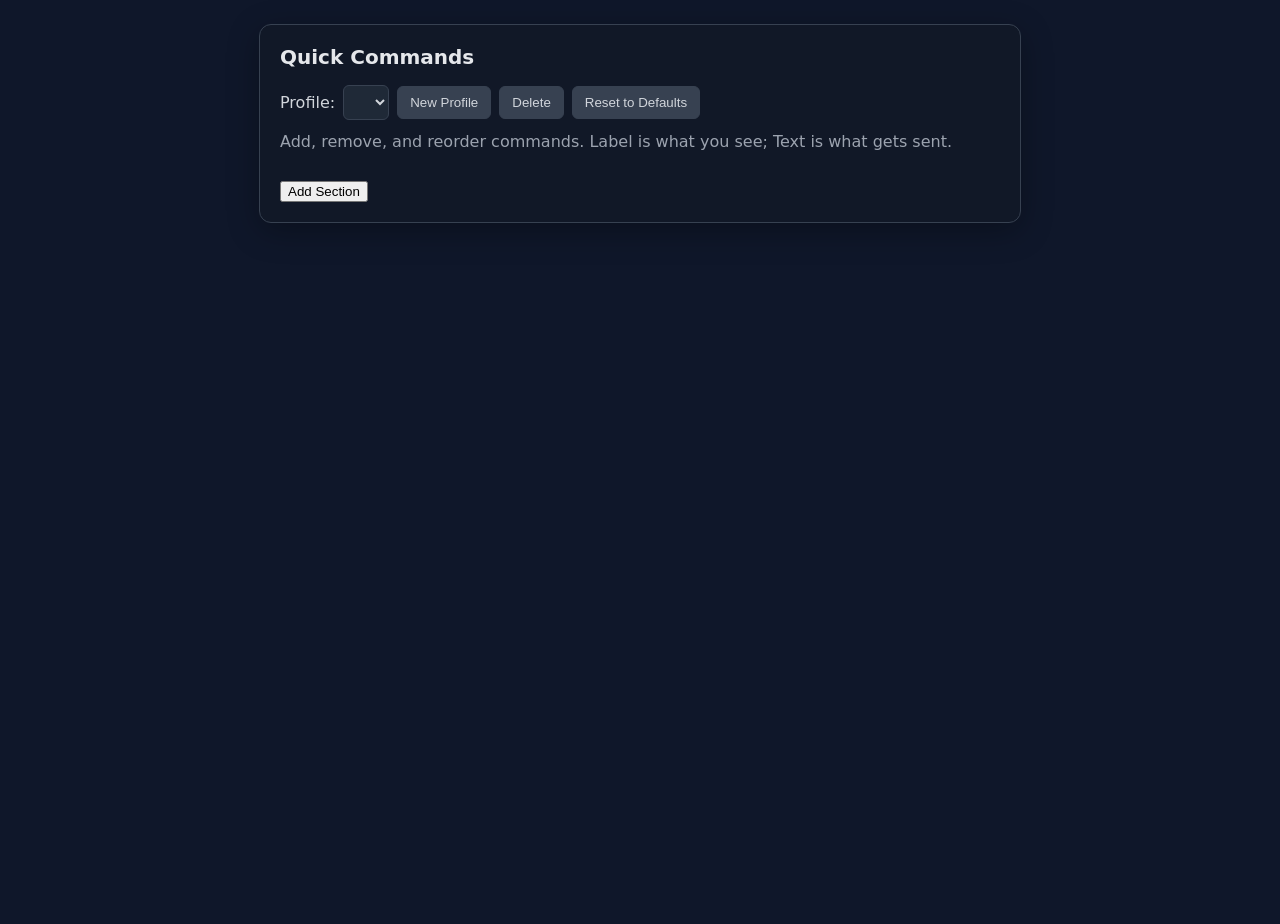
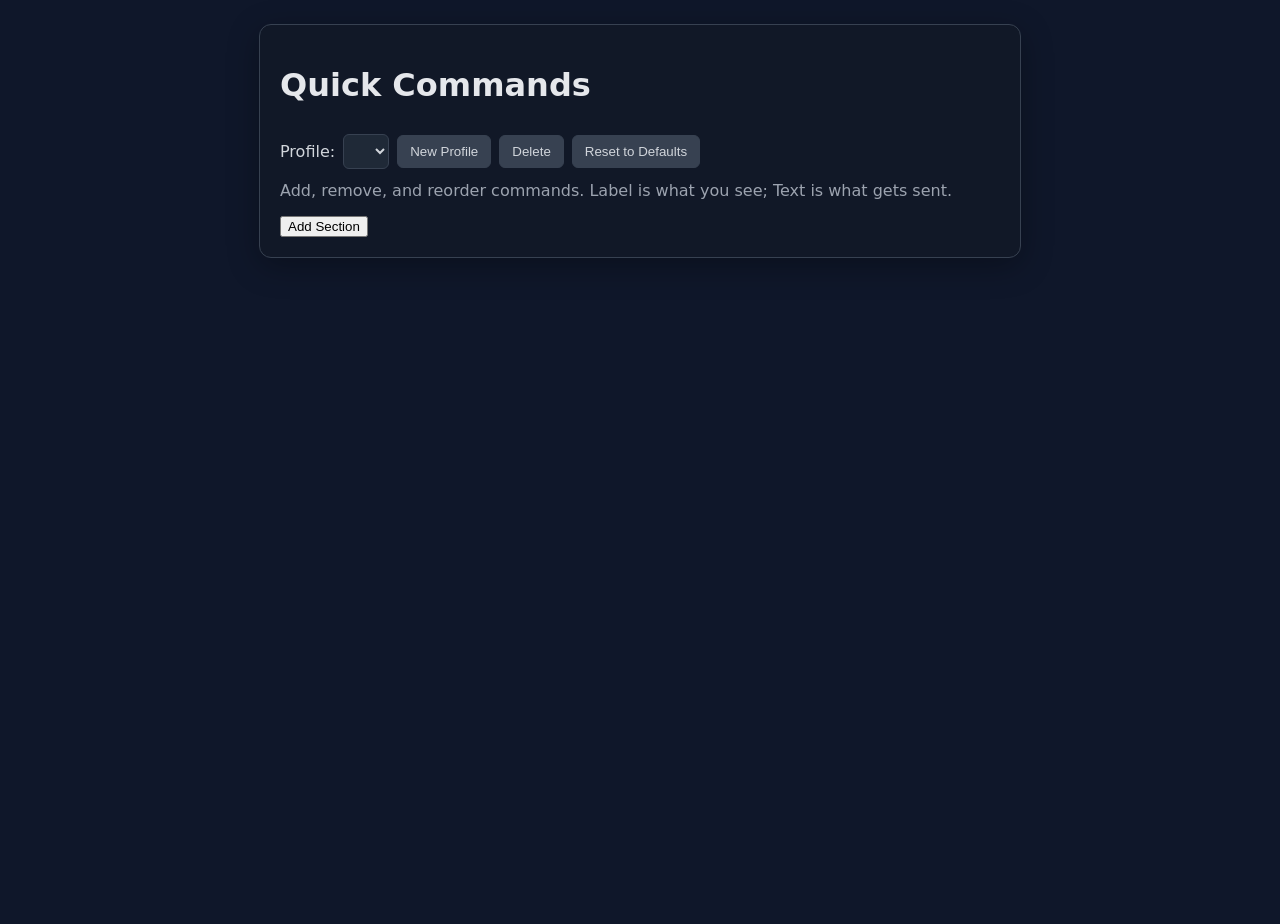

add

--- a/extension/options.css
+++ b/extension/options.css
@@ -33,7 +33,6 @@ body {
 	transition: all 0.2s ease; /* Smooth transitions when not dragging */
 }
 
-/* Section header stability */
 .section-header {
 	background: linear-gradient(135deg, #1e293b 0%, #0f172a 100%);
 	border-radius: 6px;
@@ -88,8 +87,8 @@ body {
 
 /* Invalid drop zone styling */
 .invalid-drop-zone {
-	background-color: #fef2f2 !important;
-	border: 1px dashed #ef4444 !important;
+	background-color: rgba(127, 29, 29, 0.35) !important;
+	border: 1px dashed #f87171 !important;
 	border-radius: 4px;
 }
 #app {
@@ -120,6 +119,20 @@ h1 {
 	background: #1f2937;
 	color: #d1d5db;
 }
+.profile-bar input[type="text"] {
+	flex: 1;
+	min-width: 140px;
+	padding: 8px 12px;
+	border: 1px solid #374151;
+	border-radius: 6px;
+	background: #1f2937;
+	color: #d1d5db;
+}
+.profile-bar input[type="text"]:focus {
+	outline: none;
+	border-color: #16a34a;
+	box-shadow: 0 0 0 2px rgba(22, 163, 74, 0.1);
+}
 .profile-bar button { 
 	border: 1px solid #374151; 
 	border-radius: 6px; 
@@ -132,23 +145,17 @@ h1 {
 .profile-bar button:hover {
 	background: #4b5563;
 }
-.section-titles { display:none; }
-h1 {
-	font-size: 20px;
-	margin: 0 0 8px 0;
-}
 .sub {
 	margin: 0 0 16px 0;
 	color: #9ca3af;
 }
-#commands {
-	display: grid;
-	gap: 10px;
-}
 
 /* Sections container stability */
 #sectionsContainer {
-	position: relative; /* Create stacking context */
+	position: relative;
+	margin-top: 16px;
+	border-top: 1px solid #374151;
+	padding-top: 12px;
 }
 
 #sectionsList {
@@ -201,25 +208,17 @@ h1 {
 .row button.icon:hover {
 	background: #4b5563;
 }
+.row.section-header {
+	grid-template-columns: 1fr auto auto;
+}
+.row.section-header input {
+	min-width: 0;
+	width: 100%;
+}
 .actions {
 	margin-top: 14px;
 	display: flex;
 	gap: 10px;
-}
-button#add, button#save {
-	border: 1px solid #374151;
-	border-radius: 8px;
-	background: #16a34a;
-	color: #fff;
-	padding: 10px 16px;
-	cursor: pointer;
-	font-weight: 500;
-	transition: all 0.2s ease;
-}
-button#add:hover, button#save:hover {
-	background: #15803d;
-	transform: translateY(-1px);
-	box-shadow: 0 4px 8px rgba(22, 163, 74, 0.3);
 }
 .saved {
 	color: #059669;
